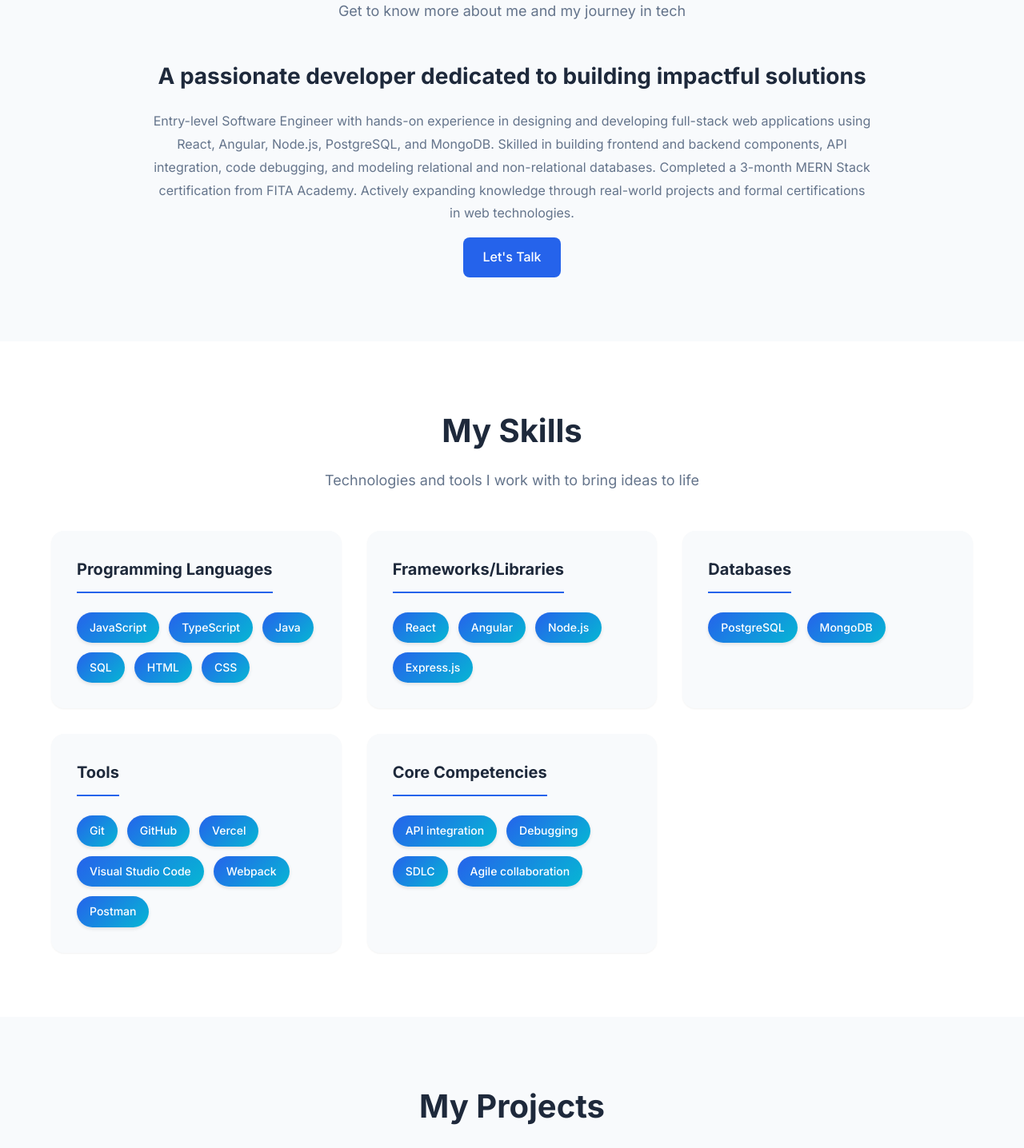
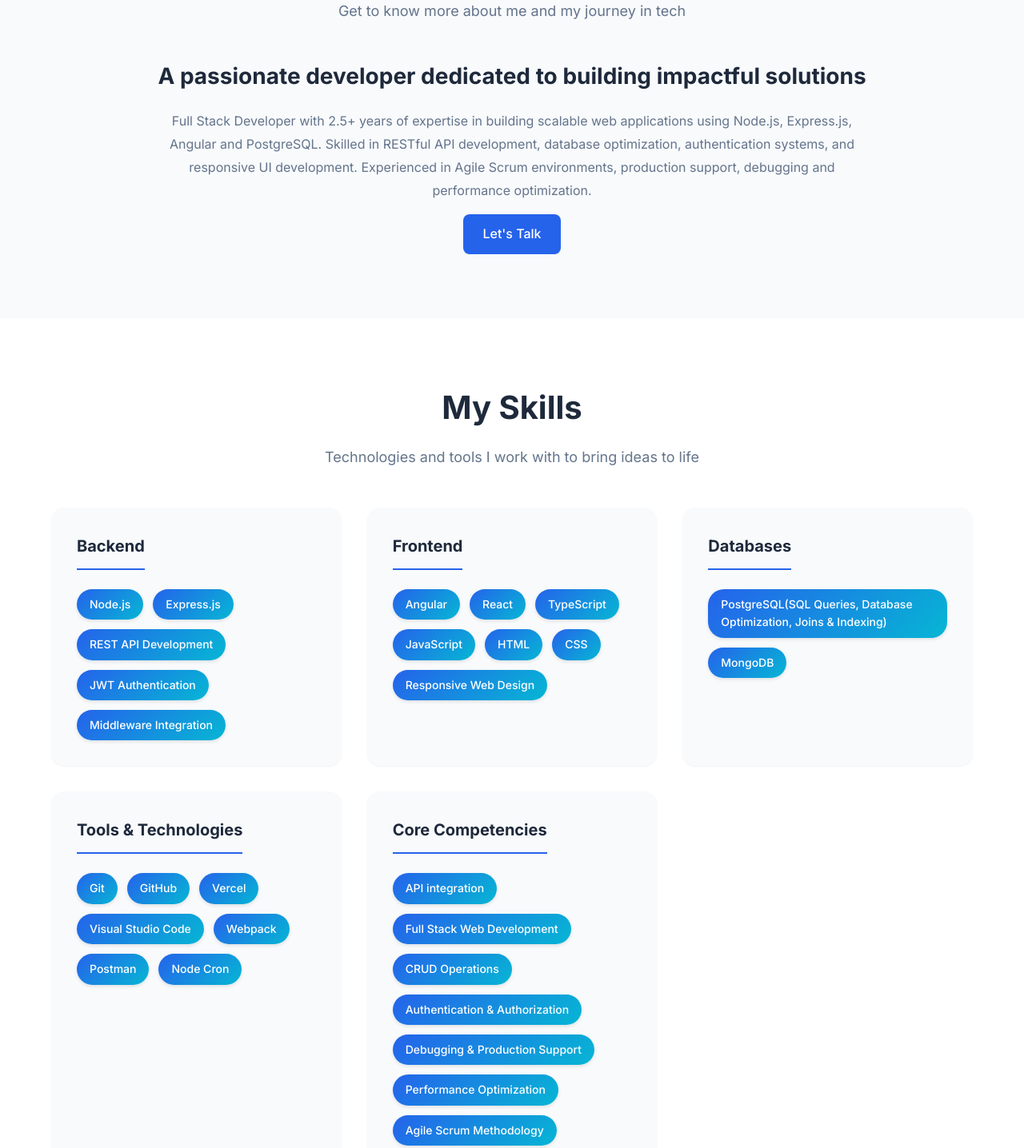
Before and after one commit to sriram25062/personal-portfolio, a React (Create React App) app: page / in a window 1280 px wide. Shown: the part 960-2396 px from the top of the page at 80% size. Built offline with nearby package versions, Linux system fonts and the light colour scheme.

Commit message:
profile updation

```diff
--- a/src/components/About/About.js
+++ b/src/components/About/About.js
@@ -16,7 +16,7 @@ const About = () => {
               A passionate developer dedicated to building impactful solutions
             </h3>
             <p className="about__description">
-              Entry-level Software Engineer with hands-on experience in designing and developing full-stack web applications using React, Angular, Node.js, PostgreSQL, and MongoDB. Skilled in building frontend and backend components, API integration, code debugging, and modeling relational and non-relational databases. Completed a 3-month MERN Stack certification from FITA Academy. Actively expanding knowledge through real-world projects and formal certifications in web technologies.
+              Full Stack Developer with 2.5+ years of expertise in building scalable web applications using Node.js, Express.js, Angular and PostgreSQL. Skilled in RESTful API development, database optimization, authentication systems, and responsive UI development. Experienced in Agile Scrum environments, production support, debugging and performance optimization.
             </p>
 
             <div className="about__stats" style={{ display: 'none' }}>
--- a/src/components/Certifications/Certifications.js
+++ b/src/components/Certifications/Certifications.js
@@ -3,17 +3,17 @@ import './Certifications.css';
 
 const Certifications = () => {
   const certifications = [
-    {
-      id: 1,
-      title: 'MERN Stack Development',
-      provider: 'FITA Academy, Velachery',
-      date: 'July - Oct 2025',
-      duration: '3 Months',
-      certificate: 'Certificate No: 33306',
-      description: 'Received hands-on training in MongoDB, Express.js, React.js, and Node.js with real-time project development and deployment practices.',
-      link: 'https://drive.google.com/file/d/1TNeHyLkLEQlQvNT3-DFKsEEcg0KOBZKn/view?usp=sharing',
-      featured: true,
-    },
+    // {
+    //   id: 1,
+    //   title: 'MERN Stack Development',
+    //   provider: 'FITA Academy, Velachery',
+    //   date: 'July - Oct 2025',
+    //   duration: '3 Months',
+    //   certificate: 'Certificate No: 33306',
+    //   description: 'Received hands-on training in MongoDB, Express.js, React.js, and Node.js with real-time project development and deployment practices.',
+    //   link: 'https://drive.google.com/file/d/1TNeHyLkLEQlQvNT3-DFKsEEcg0KOBZKn/view?usp=sharing',
+    //   featured: true,
+    // },
     {
       id: 2,
       title: 'PostgreSQL: Advanced Queries',
--- a/src/components/Contact/Contact.js
+++ b/src/components/Contact/Contact.js
@@ -21,8 +21,8 @@ const Contact = () => {
         </svg>
       ),
       label: 'Email',
-      value: 'srirampvrs@gmail.com',
-      href: 'mailto:srirampvrs@gmail.com',
+      value: 'sriramrajendran.p@gmail.com',
+      href: 'mailto:sriramrajendran.p@gmail.com',
     },
     {
       icon: (
--- a/src/components/Footer/Footer.js
+++ b/src/components/Footer/Footer.js
@@ -32,7 +32,7 @@ const Footer = () => {
             <h4 className="footer__links-title">Connect</h4>
             <div className="footer__social">
               <a
-                href="mailto:srirampvrs@gmail.com"
+                href="mailto:sriramrajendran.p@gmail.com"
                 className="footer__social-link"
                 aria-label="Email"
               >
--- a/src/components/Hero/Hero.js
+++ b/src/components/Hero/Hero.js
@@ -10,7 +10,7 @@ const Hero = () => {
           <h1 className="hero__name">Sriram R</h1>
           <h2 className="hero__title">Full Stack Web Developer</h2>
           <p className="hero__description">
-            Entry-Level Software Engineer | Full Stack Web Developer | React/Angular, Node.js, PostgreSQL & MongoDB
+            Software Engineer | Full Stack Web Developer | React/Angular, Node.js, PostgreSQL & MongoDB
           </p>
           <div className="hero__actions">
             <a href="#projects" className="btn btn-primary">
@@ -24,7 +24,7 @@ const Hero = () => {
             </a>
           </div>
           <div className="hero__social">
-            <a href="mailto:srirampvrs@gmail.com" className="hero__social-link" aria-label="Email" title="Email">
+            <a href="mailto:sriramrajendran.p@gmail.com" className="hero__social-link" aria-label="Email" title="Email">
               <svg xmlns="http://www.w3.org/2000/svg" width="22" height="22" viewBox="0 0 24 24" fill="none" stroke="currentColor" strokeWidth="2" strokeLinecap="round" strokeLinejoin="round">
                 <path d="M4 4h16c1.1 0 2 .9 2 2v12c0 1.1-.9 2-2 2H4c-1.1 0-2-.9-2-2V6c0-1.1.9-2 2-2z" />
                 <polyline points="22,6 12,13 2,6" />
--- a/src/components/Skills/Skills.js
+++ b/src/components/Skills/Skills.js
@@ -4,24 +4,24 @@ import './Skills.css';
 const Skills = () => {
   const skillCategories = [
     {
-      title: 'Programming Languages',
-      skills: ['JavaScript', 'TypeScript', 'Java', 'SQL', 'HTML', 'CSS'],
+      title: 'Backend',
+      skills: ['Node.js', 'Express.js', 'REST API Development', 'JWT Authentication', 'Middleware Integration'],
     },
     {
-      title: 'Frameworks/Libraries',
-      skills: ['React', 'Angular', 'Node.js', 'Express.js'],
+      title: 'Frontend',
+      skills: ['Angular', 'React', 'TypeScript', 'JavaScript', 'HTML', 'CSS', 'Responsive Web Design'],
     },
     {
       title: 'Databases',
-      skills: ['PostgreSQL', 'MongoDB'],
+      skills: ['PostgreSQL(SQL Queries, Database Optimization, Joins & Indexing)', 'MongoDB'],
     },
     {
-      title: 'Tools',
-      skills: ['Git', 'GitHub', 'Vercel', 'Visual Studio Code', 'Webpack', 'Postman'],
+      title: 'Tools & Technologies',
+      skills: ['Git', 'GitHub', 'Vercel', 'Visual Studio Code', 'Webpack', 'Postman', 'Node Cron'],
     },
     {
       title: 'Core Competencies',
-      skills: ['API integration', 'Debugging', 'SDLC', 'Agile collaboration'],
+      skills: ['API integration', 'Full Stack Web Development', 'CRUD Operations', 'Authentication & Authorization', 'Debugging & Production Support', 'Performance Optimization', 'Agile Scrum Methodology', 'Unit Testing'],
     },
   ];
 
```
Also changed, not shown: 2 other files (tests, documents, lock files or other folders).
